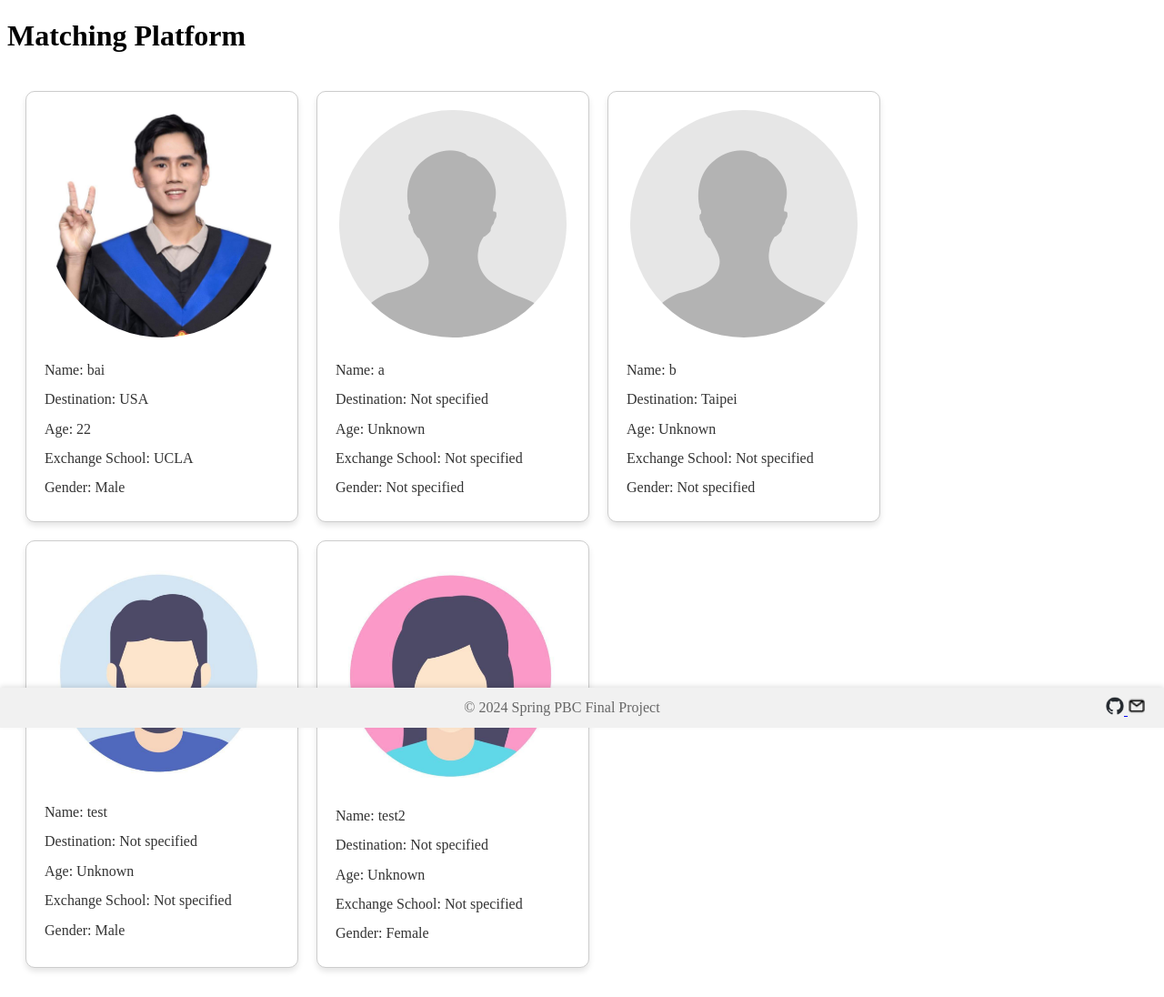
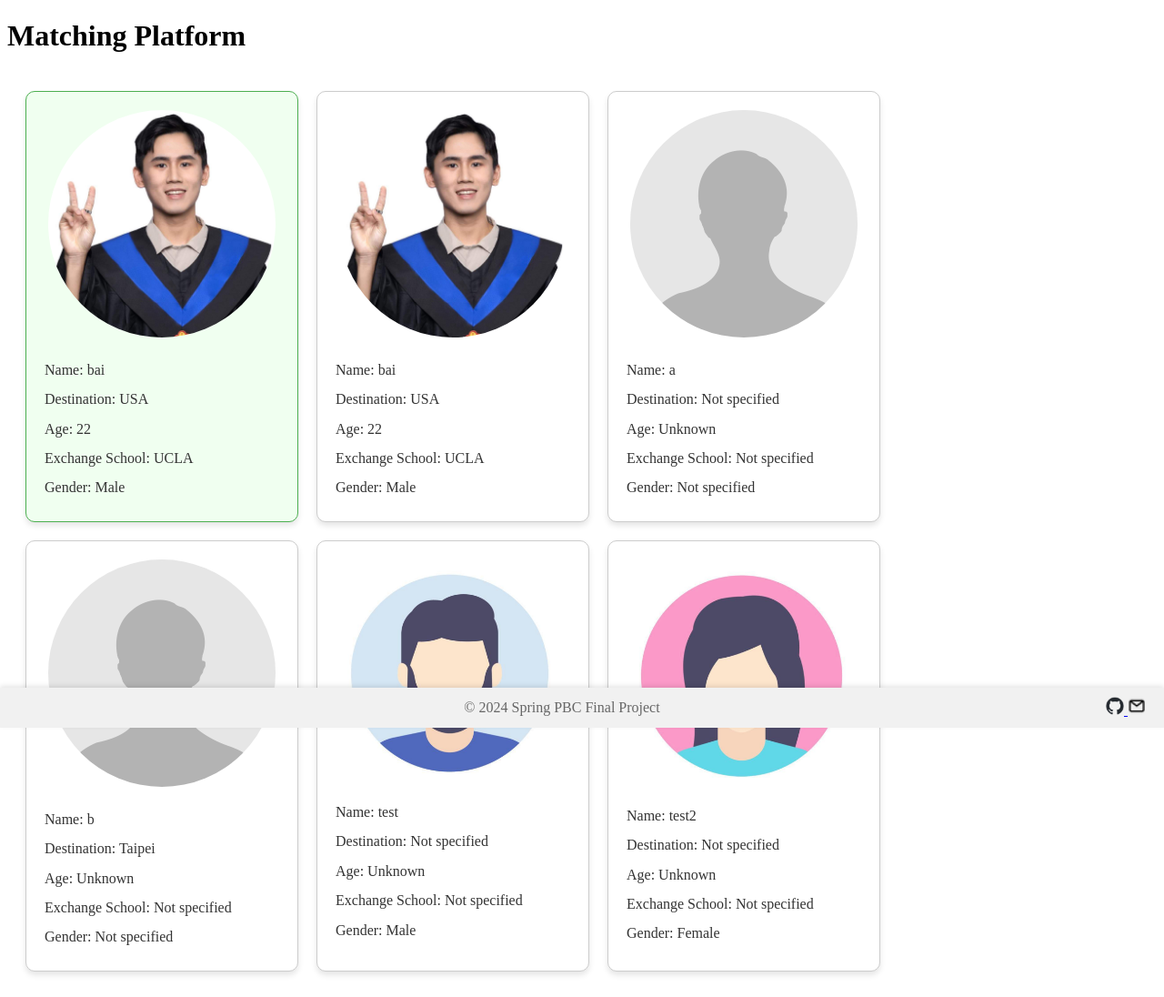
Before and after one commit to Bai1026/PBC_Final_Project, a Django app: template platform/templates/matching.html in a window 1280 px wide. Shown: the whole page at 91% size. Before the commit the page ends 1068 px from the top, so only its background shows below. Run offline with Django 3.2, Linux system fonts and the light colour scheme; the template is opened without the code that fills it: values that come from a table or form of the project are taken from there, others are empty; data comes from the database, SQL or seed files in the repository; both versions use the stored data as it was after the commit.

Commit message:
update matching

```diff
--- a/platform/login/urls.py
+++ b/platform/login/urls.py
@@ -1,5 +1,5 @@
 from django.urls import path
-from .views import user_login, welcome, register, matching, UserProfileUpdate
+from .views import user_login, welcome, register, user_matching, UserProfileUpdate
 
 urlpatterns = [
     # 你的其他URL模式
@@ -8,5 +8,5 @@ urlpatterns = [
     path('welcome/', welcome, name='welcome'),
     path('register/', register, name='register'),
     path('profile/update/', UserProfileUpdate.as_view(), name='update_profile'),
-    path('matching/', matching, name='matching')
+    path('<str:username>/matching/', user_matching, name='user_matching'),
 ]
--- a/platform/templates/login/welcome.html
+++ b/platform/templates/login/welcome.html
@@ -65,7 +65,7 @@
         <p>End Date: {{ profile.end_date }}</p>
         <p>Gender: {{ profile.get_gender_display }}</p>
         <div>
-            <a href="{% url 'matching' %}" class="button start-journey">Start Your Journey</a>
+            <a href="{% url 'user_matching' username=request.user.username %}" class="button start-journey">Start Your Journey</a>
             <a href="{% url 'update_profile' %}" class="button edit-profile">Edit Profile</a>
             <a href="{% url 'login' %}" class="button log-out">Log Out</a>
         </div>
--- a/platform/templates/matching.html
+++ b/platform/templates/matching.html
@@ -7,7 +7,6 @@
             display: flex;
             flex-wrap: wrap;
             flex-direction: row;
-            /* justify-content: center; */
             gap: 20px;
             padding: 20px;
         }
@@ -48,6 +47,11 @@
                 align-items: center;
             }
         }
+
+        .current-user {
+            border-color: #4CAF50; /* Green border for the current user */
+            background-color: #f0fff0; /* Lighter background for emphasis */
+        }
     </style>
 
     <title>Matching Profiles</title>
@@ -58,6 +62,24 @@
 <body>
     <h1>Matching Platform</h1>
     <div class="profile-container">
+        <div class="profile current-user">
+            {% if current_user_profile.avatar %}
+                <img src="{{ current_user_profile.avatar.url }}" alt="Profile Picture">
+            {% else %}
+                {% if current_user_profile.gender == 'M' %}
+                    <img src="{% static 'images/male.png' %}" alt="Default Male Avatar">
+                {% elif current_user_profile.gender == 'F' %}
+                    <img src="{% static 'images/female.png' %}" alt="Default Female Avatar">
+                {% else %}
+                    <img src="{% static 'images/neutral.jpg' %}" alt="Default Neutral Avatar">
+                {% endif %}
+            {% endif %}
+            <p>Name: {{ current_user_profile.user.username }}</p>
+            <p>Destination: {{ current_user_profile.destination|default_if_none:"Not specified" }}</p>
+            <p>Age: {{ current_user_profile.age|default_if_none:"Unknown" }}</p>
+            <p>Exchange School: {{ current_user_profile.exchange_school|default_if_none:"Not specified" }}</p>
+            <p>Gender: {{ current_user_profile.get_gender_display|default_if_none:"Not specified" }}</p>
+        </div>
         {% for profile in profiles %}
         <div class="profile">
             {% if profile.avatar %}
```
Also changed, not shown: platform/login/views.py (+22 -6 lines), platform/db.sqlite3.
